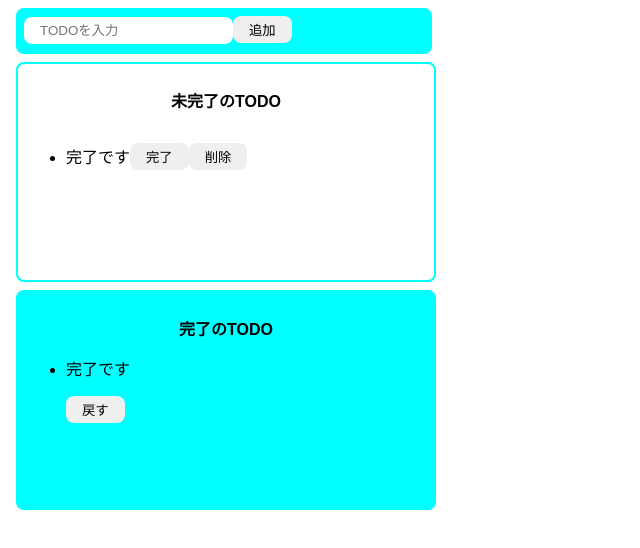
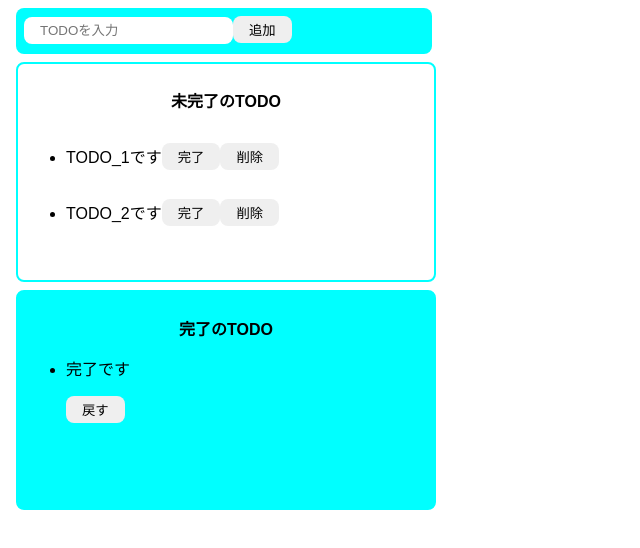
Before and after one commit to Dosa2021/react-app, a React (Create React App) app in the folder react-sample-app/: page / in a window 1280 px wide. Shown: the top 548 px of the page, without its empty margins (0-640 px from the left). Built offline with nearby package versions, Linux system fonts and the light colour scheme.

Commit message:
useStateを使用してリスト表示

```diff
--- a/react-sample-app/src/App.jsx
+++ b/react-sample-app/src/App.jsx
@@ -1,6 +1,16 @@
-import './style.css'
+import { useState } from 'react';
+import './style.css';
 
 export const App = () => {
+  const [inCompleteTodos, setInCompleteTodos] = useState([
+    'TODO_1です',
+    'TODO_2です'
+  ])
+  const [completeTodos, setCompleteTodos] = useState([
+    'TODO_1でした',
+    'TODO_2でした'
+  ])
+
   return (
     <>
       <div className="input-area">
@@ -10,13 +20,17 @@ export const App = () => {
       <div className="incomplete-area">
         <p className="title">未完了のTODO</p>
         <ul>
-          <li>
-            <div className="list-row">
-              <p>完了です</p>
-              <button>完了</button>
-              <button>削除</button>
-            </div>
-          </li>
+          {inCompleteTodos.map((todo) => {
+            return (
+              <li key={todo}>
+                <div className="list-row">
+                  <p>{todo}</p>
+                  <button>完了</button>
+                  <button>削除</button>
+                </div>
+              </li>
+            )
+          })}
         </ul>
       </div>
       <div className="complete-area">
```
